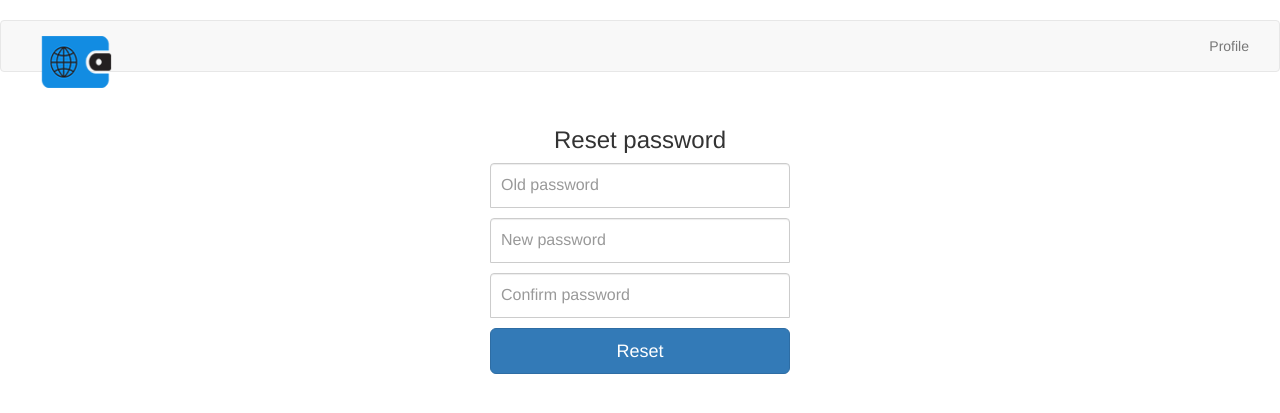
After one commit to WesD98/AccountingSoftware, a Django app: page /accounts/password_change/ in a window 1280 px wide. The commit adds this page. Shown: the top 413 px of the page. Run offline with Django 3.2, Linux system fonts and the light colour scheme; a user stored in the database is signed in; some libraries are stand-ins or nearby versions.

Commit message:
added password functionality and email reset

```diff
--- a/accounts/templates/accounts/index.html
+++ b/accounts/templates/accounts/index.html
@@ -8,16 +8,17 @@
    </head>
     <body>
 	<br>
+	{% load static %}
 	<nav class="navbar navbar-default">
         <div class="container-fluid">
           <div class="navbar-header">
+		  <a class="navbar-brand" href="/accounts"><img src="{% static 'img/ASLogo.png' %}" alt="Accounting Software" width="120" height="52"></a>
             <button type="button" class="navbar-toggle collapsed" data-toggle="collapse" data-target="#navbar" aria-expanded="false" aria-controls="navbar">
               <span class="sr-only">Toggle navigation</span>
               <span class="icon-bar"></span>
               <span class="icon-bar"></span>
               <span class="icon-bar"></span>
             </button>
-            <a class="navbar-brand" href="/accounts">Accounting Website</a>
           </div>
           <div id="navbar" class="navbar-collapse collapse">
            <!-- <ul class="nav navbar-nav">
@@ -52,8 +53,8 @@
                     <a href="{% url 'logout' %}">Logout</a>
 
                     {% else %}
-                    <a href="{% url 'login_url' %}">Login</a>
                     <a href="{% url 'register_url' %}">Register</a>
+					<a title="Enter data to log in" href="{% url 'login' %}">Login</a>
                 {% endif %}
             {% endblock %}
 
--- a/accounts/templates/accounts/profile.html
+++ b/accounts/templates/accounts/profile.html
@@ -15,4 +15,7 @@
 	<p>Last Name: {{ user.last_name }}</p>
 	<p>Email: {{ user.email }}</p>
 </div>
+<div class="d-flex flex-column">
+   <a class='m-auto' href="{% url 'password_change' %}">Change password</a>
+</div>
 {% endblock %}
--- a/accounts/templates/accounts/registration/login.html
+++ b/accounts/templates/accounts/registration/login.html
@@ -7,4 +7,7 @@
         {{form.as_p}}
         <button>Login</button>
     </form>
+<div class="d-flex flex-column">
+   <a class='m-auto' href="{% url 'password_reset' %}">Reset password</a>
+</div>
 {% endblock %}
--- /dev/null
+++ b/accounts/templates/accounts/registration/password_change.html
@@ -0,0 +1,52 @@
+{% extends 'accounts/index.html' %}
+
+{% block content %}
+<style type="text/css">
+  .form-signin {
+    width: 100%;
+    max-width: 330px;
+    padding: 15px;
+    margin: auto;
+  }
+  .form-signin .checkbox {
+    font-weight: 400;
+  }
+  .form-signin .form-control {
+    position: relative;
+    box-sizing: border-box;
+    height: auto;
+    padding: 10px;
+    font-size: 16px;
+  }
+  .form-signin .form-control:focus {
+    z-index: 2;
+  }
+  .form-signin input[type="password"] {
+    margin-bottom: 10px;
+    border-bottom-right-radius: 0;
+    border-bottom-left-radius: 0;
+  }
+
+  .h3{
+    text-align: center;
+  }
+</style>
+
+
+<form method="POST" class="form-signin">{% csrf_token %}
+  <h1 class="h3 mb-3 font-weight-normal">Reset password</h1>
+    <input name="old_password" class="form-control" placeholder="Old password" type="password" id="id_old_password" required="true">
+    <input name="new_password1" class="form-control" placeholder="New password" type="password" id="id_new_password1" required="true">
+    <input name="new_password2" class="form-control" placeholder="Confirm password" type="password" id="id_new_password2" required="true">
+
+    {% for field in form %}
+      {% for error in field.errors %}
+        <p style="color: red">{{ error }}</p>
+      {% endfor %}
+    {% endfor %}
+  <button title="Click Reset to confirm your password change." class="btn btn-lg btn-primary btn-block" type="submit">Reset</button>
+</form>
+
+
+
+{% endblock %}
--- /dev/null
+++ b/accounts/templates/accounts/registration/password_reset_subject.txt
@@ -0,0 +1 @@
+password reset link
--- a/accounts/urls.py
+++ b/accounts/urls.py
@@ -1,12 +1,20 @@
+from django.contrib.auth import views
 from django.urls import path
+from django.contrib.auth import views as auth_views
 from . import views
 from django.contrib.auth.views import LoginView, LogoutView
 
 urlpatterns = [
     path('', views.indexView, name='index'),
     path('dashboard/', views.dashboardView, name='dashboard'),
-    path('login/', LoginView.as_view(template_name = 'accounts/registration/login.html'), name = 'login_url'),
+    path('login/', LoginView.as_view(template_name = 'accounts/registration/login.html'), name = 'login'),
     path('register/', views.registerView, name='register_url'),
     path('logout/', LogoutView.as_view(next_page = 'dashboard'), name='logout'),
-	path('profile/', views.profileView, name='profile_url')
+	path('profile/', views.profileView, name='profile_url'),
+    path('password_change/done/', auth_views.PasswordChangeDoneView.as_view(template_name='accounts/registration/password_change_done.html'), name='password_change_done'),
+    path('password_change/', auth_views.PasswordChangeView.as_view(template_name='accounts/registration/password_change.html'), name='password_change'),
+    path('password_reset/done/', auth_views.PasswordResetCompleteView.as_view(template_name='accounts/registration/password_reset_done.html'), name='password_reset_done'),
+    path('reset/<uidb64>/<token>/', auth_views.PasswordResetConfirmView.as_view(), name='password_reset_confirm'),
+    path('password_reset/', auth_views.PasswordResetView.as_view(template_name='accounts/registration/password_reset.html'), name='password_reset'),
+    path('reset/done/', auth_views.PasswordResetCompleteView.as_view(template_name='accounts/registration/password_reset_complete.html'), name='password_reset_complete')
 ]
--- a/accounts/views.py
+++ b/accounts/views.py
@@ -2,6 +2,7 @@ from django.shortcuts import render, redirect
 from accounts.forms import RegistrationForm
 from django.contrib.auth.decorators import login_required
 from django.contrib.auth.models import User
+from django.views.generic.edit import FormView
 def indexView(request):
     return render(request, 'accounts/index.html')
 
--- a/mysite/settings.py
+++ b/mysite/settings.py
@@ -27,6 +27,9 @@ DEBUG = True
 
 ALLOWED_HOSTS = []
 
+#For Email
+if DEBUG:
+    EMAIL_BACKEND = 'django.core.mail.backends.console.EmailBackend'  # During development only
 
 # Application definition
 
@@ -120,6 +123,8 @@ USE_TZ = True
 # https://docs.djangoproject.com/en/3.0/howto/static-files/
 
 STATIC_URL = '/static/'
+STATICFILES_DIRS = (
+    os.path.join(BASE_DIR, 'static'),)
 MEDIA_URL = '/media/'
 MEDIA_ROOT = os.path.join(BASE_DIR, 'mysite/media')
 LOGIN_REDIRECT_URL = '/accounts/dashboard/'
--- a/mysite/urls.py
+++ b/mysite/urls.py
@@ -18,6 +18,7 @@ from django.urls import include, path
 from mysite import views
 from django.conf import settings
 from django.conf.urls.static import static
+from django.contrib.staticfiles.urls import staticfiles_urlpatterns
 
 urlpatterns = [
 	path('', views.login_redirect, name='login_redirect'),
@@ -25,3 +26,6 @@ urlpatterns = [
     path('polls/', include('polls.urls')),
     path('admin/', admin.site.urls),
 ] + static(settings.MEDIA_URL, document_root=settings.MEDIA_ROOT)
+
+
+urlpatterns += staticfiles_urlpatterns()
```
Also changed, not shown: accounts/forms.py (+90 -0 lines), accounts/templates/accounts/registration/password_change_done.html (added, +11 -0 lines), accounts/templates/accounts/registration/password_reset.html (added, +47 -0 lines), accounts/templates/accounts/registration/password_reset_complete.html (added, +12 -0 lines), accounts/templates/accounts/registration/password_reset_done.html (added, +20 -0 lines), accounts/templates/accounts/registration/password_reset_email.html (added, +10 -0 lines), db.sqlite3, static/img/ASLogo.png (added), static/img/ASLogo1.png (added), 1 other file.
